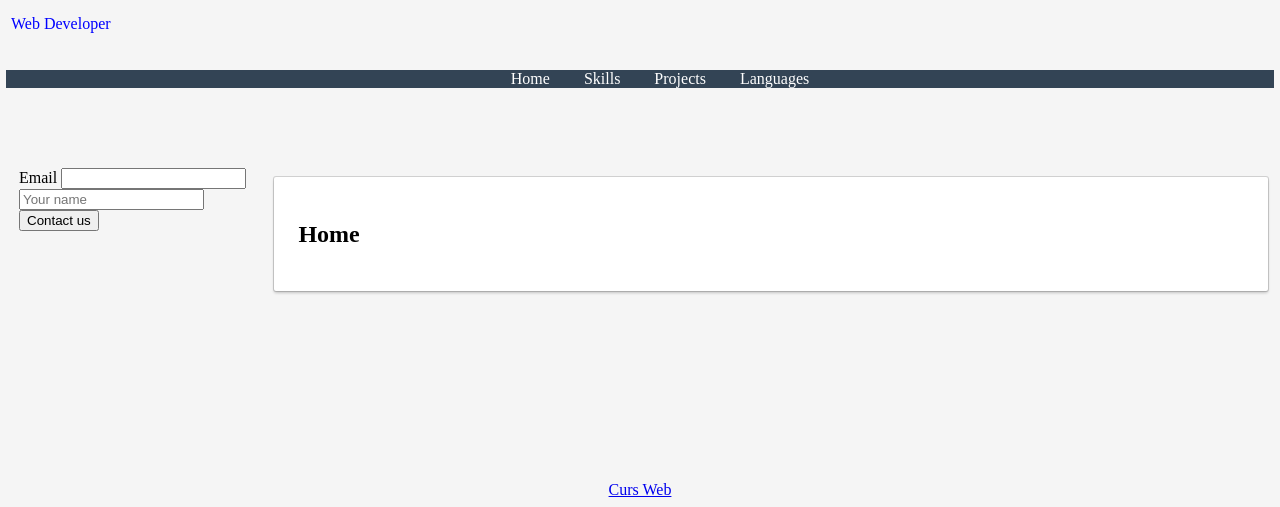
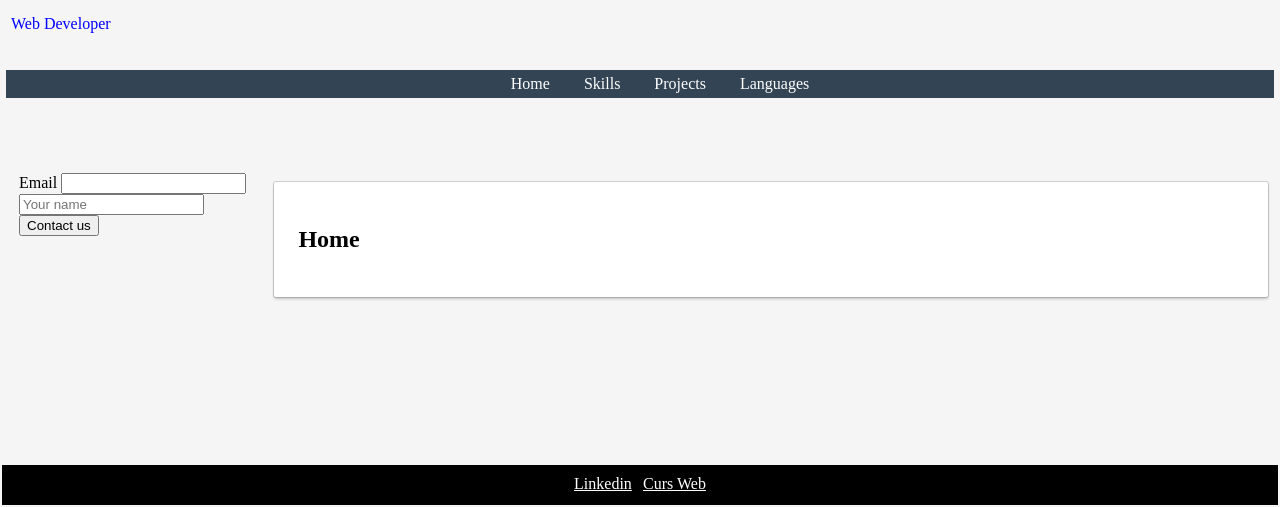
Before and after one commit to simonaglodean/simonaglodean.github.io, a plain HTML site: page index.html in a window 1280 px wide. Shown: the part 293-800 px from the top of the page. Drawn offline with Linux system fonts and the light colour scheme.

Commit message:
add linkedin link

```diff
--- a/index.html
+++ b/index.html
@@ -78,7 +78,9 @@
         </div>
     </section>
     <footer>
-        <a target="_blank" href="https://fasttrackit.org/curs-web-cluj-napoca/">Curs Web</a>
+        <a target="_blank" href="https://www.linkedin.com/in/simona-glodean-0ab0198a/">Linkedin</a>
+        |
+        <a  target="_blank" href="https://simonaglodean.github.io/">Curs Web</a>
     </footer>
 
 <script src="functions.js"></script>
--- a/style.css
+++ b/style.css
@@ -49,6 +49,12 @@ header, body > section {
 footer{
     min-height: 20px;
     text-align: center;
+    padding: 10px;
+    background: black;
+}
+
+footer a{
+    color: white;
 }
 
 #side-menu{
@@ -101,8 +107,10 @@ body{
 
 #top-menu-bar a{
     text-decoration: none;
-    padding: 0 15px 0 15px;
+    padding: 5px 15px 5px 15px;
+    margin 2px 0;
     color: #ffffff;
+    display: inline-block;
 }
 
 li{
```
